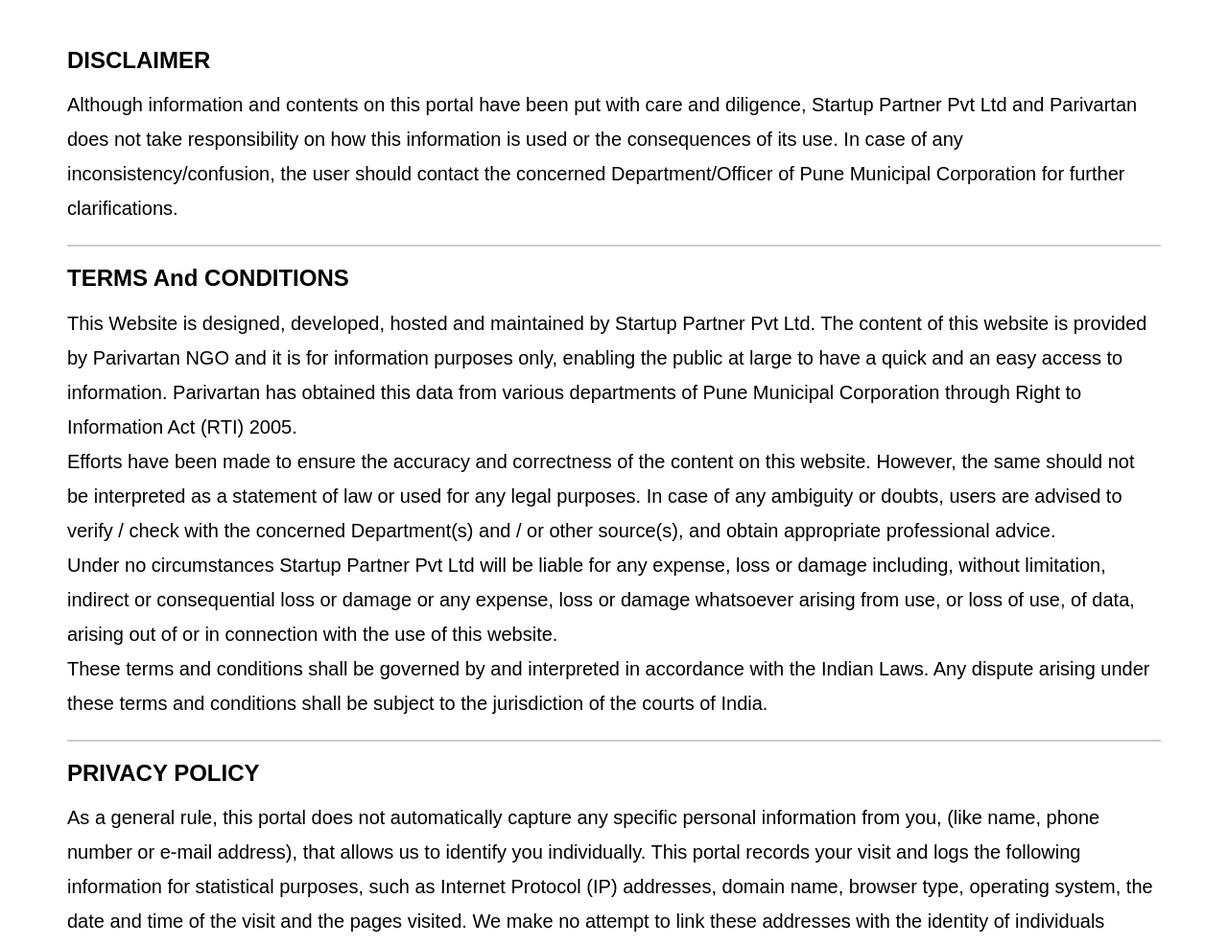
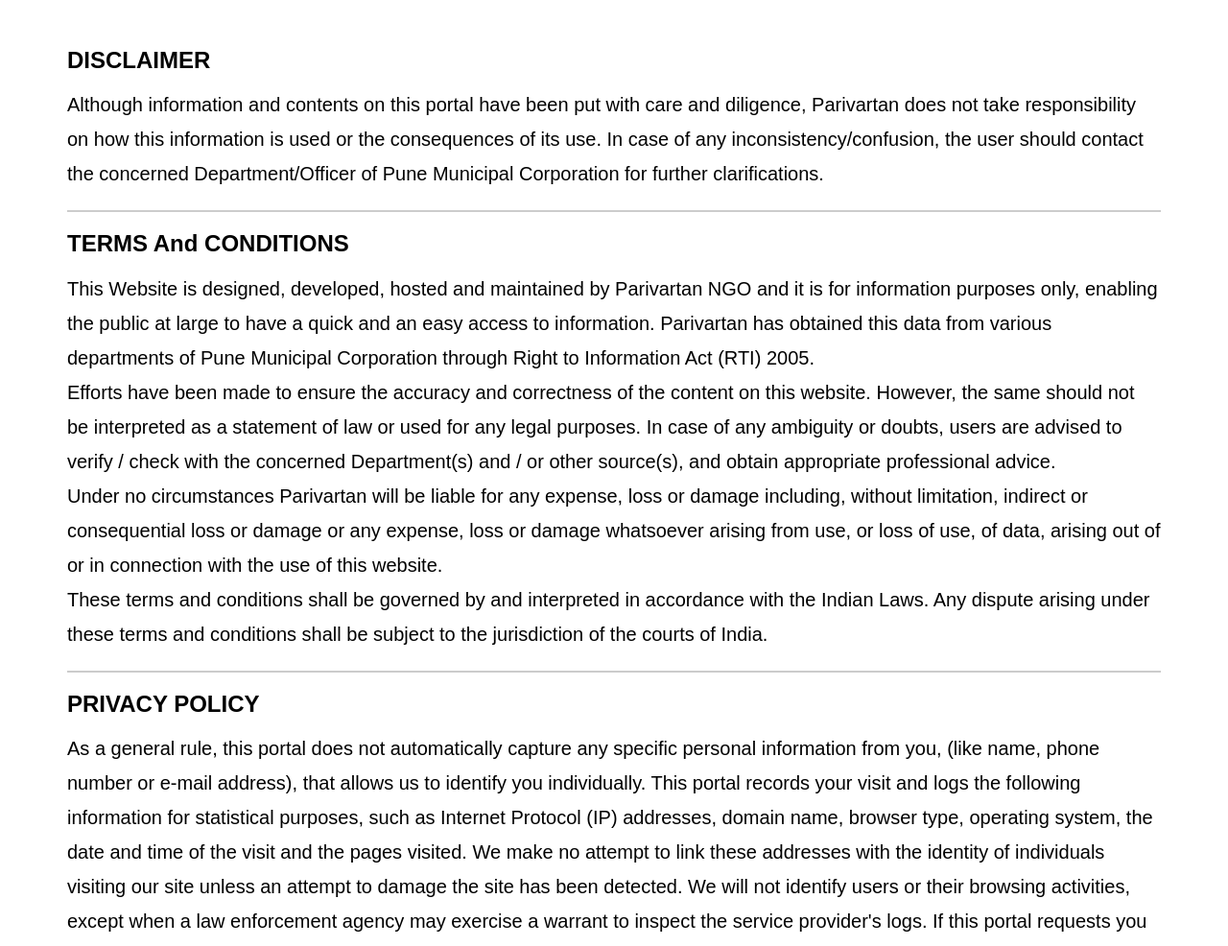
Before and after one commit to devadigayatish/nagarsevak_report_card, a PHP site: page /disclaimer.php in a window 1280 px wide. Shown: the part 115-1101 px from the top of the page at 96% size. Run offline with PHP 8.4, Linux system fonts and the light colour scheme; data that the repository does not hold is empty; a stand-in replaces the project's code that opens the database connection; some libraries are stand-ins or nearby versions; some web fonts are replaced.

Commit message:
Updated disclaimer page

```diff
--- a/disclaimer.php
+++ b/disclaimer.php
@@ -6,16 +6,16 @@
             <div class="col-md-12 animate-box fadeInUp animated">
                 <h3><strong> DISCLAIMER </strong></h3>
                 <p>
-                    Although information and contents on this portal have been put with care and diligence, Startup Partner Pvt Ltd and Parivartan does not take responsibility on how this information is used or the consequences of its use. In case of any inconsistency/confusion, the user should contact the concerned Department/Officer of Pune Municipal Corporation for further clarifications.
+                    Although information and contents on this portal have been put with care and diligence, Parivartan does not take responsibility on how this information is used or the consequences of its use. In case of any inconsistency/confusion, the user should contact the concerned Department/Officer of Pune Municipal Corporation for further clarifications.
                 </p>
                 <hr>
                 <h3><strong> TERMS And CONDITIONS </strong></h3>
                 <p>
-                    This Website is designed, developed, hosted and maintained by Startup Partner Pvt Ltd. The content of this website is provided by Parivartan NGO and it is for information purposes only, enabling the public at large to have a quick and an easy access to information. Parivartan has obtained this data from various departments of Pune Municipal Corporation through Right to Information Act (RTI) 2005.
+                    This Website is designed, developed, hosted and maintained by Parivartan NGO and it is for information purposes only, enabling the public at large to have a quick and an easy access to information. Parivartan has obtained this data from various departments of Pune Municipal Corporation through Right to Information Act (RTI) 2005.
                     <br>
                     Efforts have been made to ensure the accuracy and correctness of the content on this website. However, the same should not be interpreted as a statement of law or used for any legal purposes. In case of any ambiguity or doubts, users are advised to verify / check with the concerned Department(s) and / or other source(s), and obtain appropriate professional advice.
                     <br>
-                    Under no circumstances Startup Partner Pvt Ltd will be liable for any expense, loss or damage including, without limitation, indirect or consequential loss or damage or any expense, loss or damage whatsoever arising from use, or loss of use, of data, arising out of or in connection with the use of this website.
+                    Under no circumstances Parivartan will be liable for any expense, loss or damage including, without limitation, indirect or consequential loss or damage or any expense, loss or damage whatsoever arising from use, or loss of use, of data, arising out of or in connection with the use of this website.
                     <br>
                     These terms and conditions shall be governed by and interpreted in accordance with the Indian Laws. Any dispute arising under these terms and conditions shall be subject to the jurisdiction of the courts of India.
                 </p>
```
